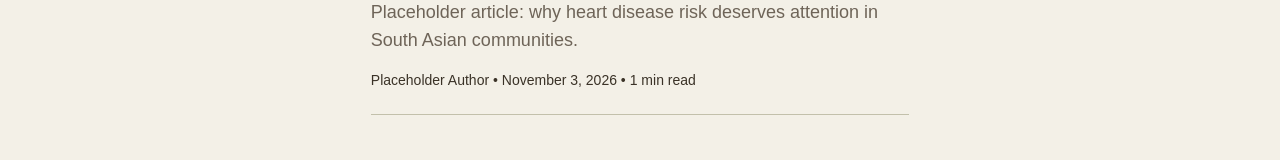
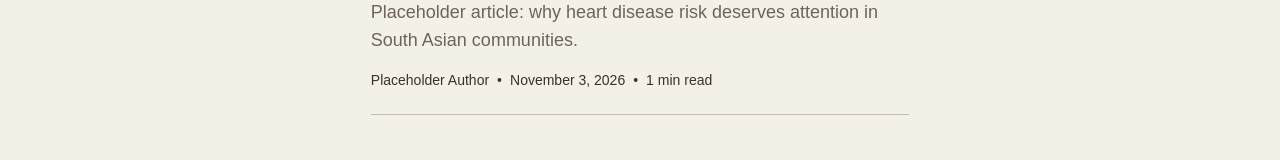
Before and after one commit to SpiceAndWellnessSociety/website, a Next.js app: page /articles/heart-disease-risk in a window 1280 px wide. Shown: the part 282-442 px from the top of the page. Built offline with nearby package versions, Linux system fonts and the light colour scheme; no server answers.

Commit message:
fix: split article byline into spans

```diff
--- a/app/articles/[id]/page.tsx
+++ b/app/articles/[id]/page.tsx
@@ -78,9 +78,12 @@ async function Article({
         </nav>
         <h1 className="text-4xl md:text-5xl font-bold">{metadata.title}</h1>
         <p className="mt-3 text-lg text-ccgarlic-light">{metadata.blurb}</p>
-        <p className="mt-4 text-sm">
-          {metadata.author} • <time dateTime={metadata.date}>{date}</time> •{" "}
-          {readTime(id)} min read
+        <p className="mt-4 flex flex-wrap items-center gap-x-2 text-sm">
+          <span>{metadata.author}</span>
+          <span aria-hidden="true">•</span>
+          <time dateTime={metadata.date}>{date}</time>
+          <span aria-hidden="true">•</span>
+          <span>{readTime(id)} min read</span>
         </p>
       </header>
       {/* scroll-mt clears the fixed navbar; text emoji lets ↩ take the link color */}
```
